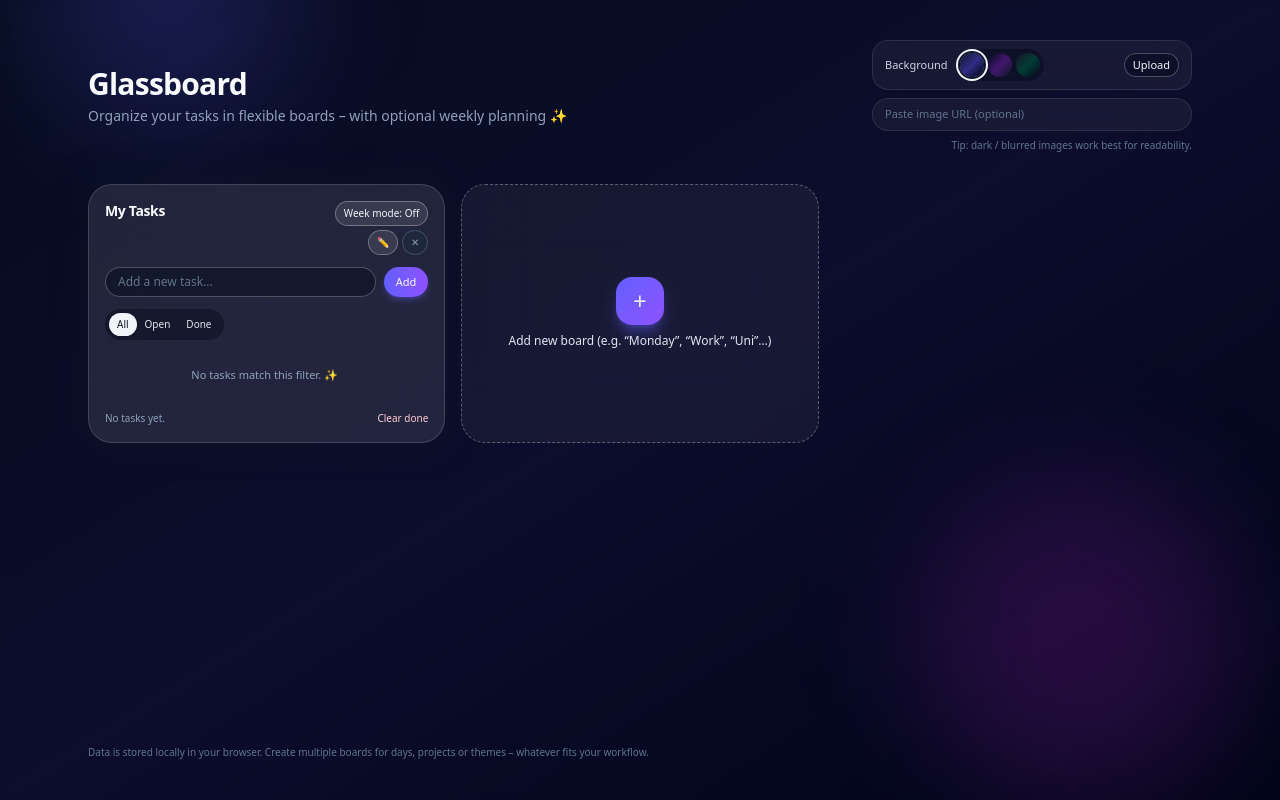
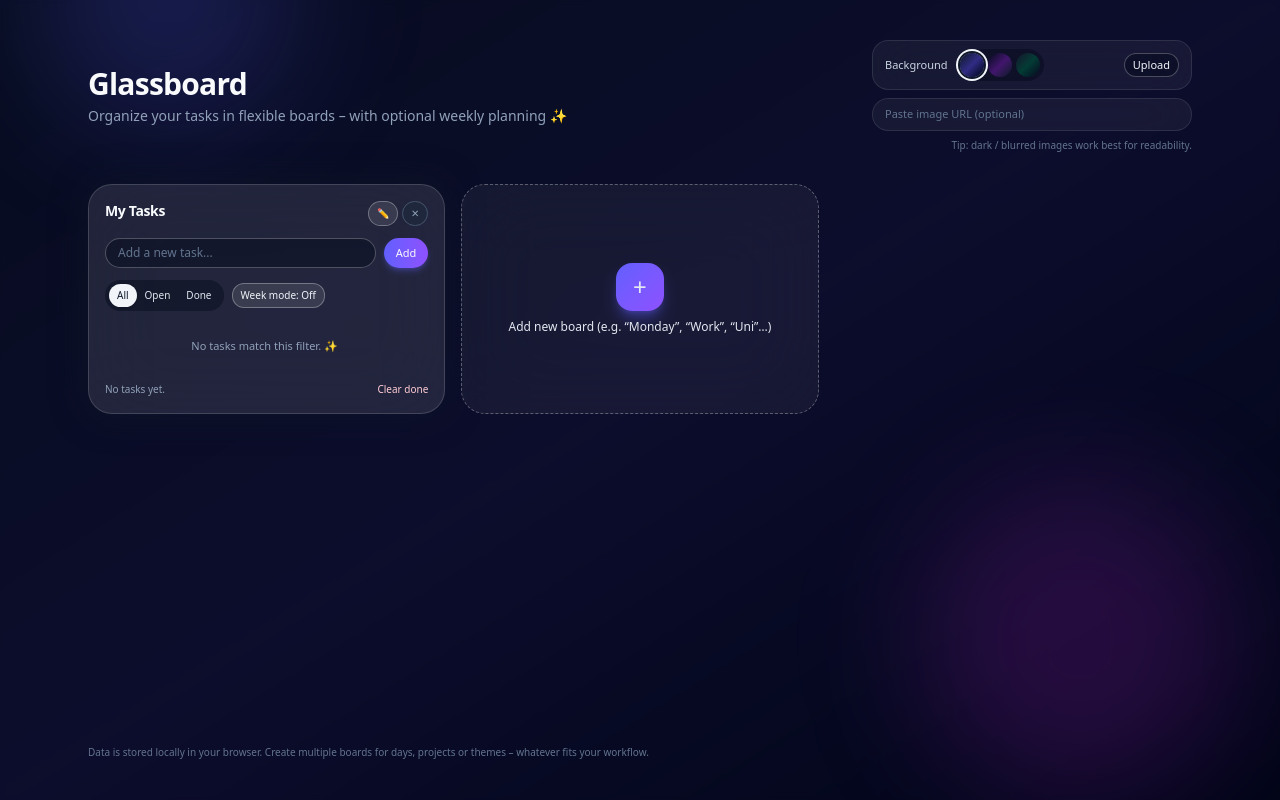
Before and after one commit to leonajosephine/ToDo-List, a React (Vite) app: page / in a window 1280 px wide. Built offline with nearby package versions, Linux system fonts and the light colour scheme.

Commit message:
update logic

```diff
--- a/src/App.tsx
+++ b/src/App.tsx
@@ -458,17 +458,6 @@ function App() {
                     </div>
 
                     <div className="flex flex-col items-end gap-1">
-                      <button
-                        type="button"
-                        onClick={() => toggleBoardWeekMode(board.id)}
-                        className={`rounded-full border px-2 py-1 text-[10px] ${
-                          board.useDays
-                            ? "border-emerald-400/70 bg-emerald-500/20 text-emerald-50"
-                            : "border-white/30 bg-white/10 text-slate-100"
-                        }`}
-                      >
-                        Week mode: {board.useDays ? "On" : "Off"}
-                      </button>
                       <div className="flex items-center gap-1">
                         {!isEditingTitle && (
                           <button
@@ -538,6 +527,7 @@ function App() {
 
                   {/* Filter */}
                   <div className="mb-3 flex flex-wrap items-center justify-between gap-2 text-[10px]">
+                    <div className="flex flex-wrap items-center gap-2">
                       <div className="inline-flex rounded-2xl bg-slate-950/40 px-1 py-1">
                         {(["all", "open", "done"] as Filter[]).map((f) => (
                           <button
@@ -554,6 +544,20 @@ function App() {
                           </button>
                         ))}
                       </div>
+
+                      <button
+                        type="button"
+                        onClick={() => toggleBoardWeekMode(board.id)}
+                        className={`rounded-xl border px-2 py-1 text-[10px] ${
+                          board.useDays
+                            ? "border-emerald-400/70 bg-emerald-500/20 text-emerald-50"
+                            : "border-white/30 bg-white/10 text-slate-100"
+                        }`}
+                      >
+                        Week mode: {board.useDays ? "On" : "Off"}
+                      </button>
+                    </div>
+
                     {board.useDays && (
                       <div className="inline-flex flex-wrap gap-1">
                         <button
```
Lines whose indentation alone changed are shown as unchanged.
